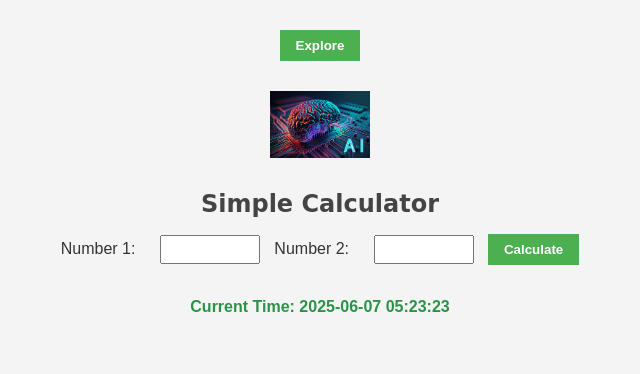
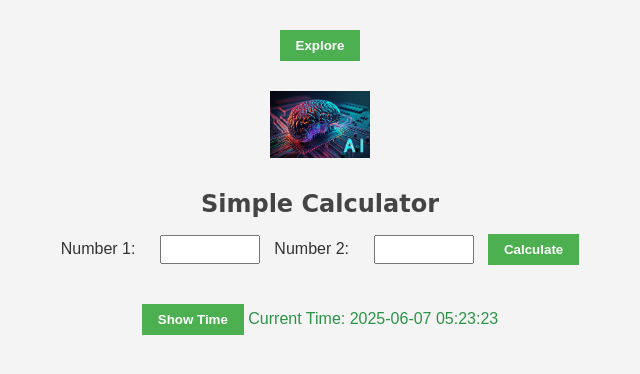
Before and after one commit to nithesh1997/webpack-introduction, a website built with webpack: page src/index.html in a window 1280 px wide. Shown: the whole page, without its empty margins (320-960 px from the left). Built offline with nearby package versions, Linux system fonts and the light colour scheme.

Commit message:
feat: add dynamic lodash import on time display button click
- Replaced static lodash import with dynamic import
- Time display now triggers only after user clicks "Show Time" button
- Used lodash's debounce to limit time updates
- Ensured compatibility with dayjs and existing DOMContentLoaded setup
- Updated event listener logic for #btn-time.

```diff
--- a/src/index.html
+++ b/src/index.html
@@ -1,10 +1,12 @@
 <!DOCTYPE html>
 <html lang="en">
+
 <head>
   <meta charset="UTF-8">
   <meta name="viewport" content="width=device-width, initial-scale=1.0">
   <title>DOM Manipulation Example</title>
 </head>
+
 <body>
 
   <div style="margin-bottom: 30px;">
@@ -27,7 +29,10 @@
 
   <h3 id="text-result"></h3>
 
-  <h4 id="time-check"></h4>
+  <button id="btn-time">Show Time</button>
+  <span id="time-check"></span>
+
 
 </body>
+
 </html>
--- a/src/index.js
+++ b/src/index.js
@@ -1,4 +1,3 @@
-import _ from 'lodash';
 import dayjs from 'dayjs';
 import logo from './assets/images/download.jpg';
 import "./style/style.css";
@@ -45,15 +44,21 @@ document.addEventListener('DOMContentLoaded', () => {
     });
   }
 
-  // Time check element with Lodash debounce and Day.js
+  // Show current time using Lodash debounce on button click
   const timeCheckElement = document.getElementById("time-check");
-  if (timeCheckElement) {
-    const updateTime = _.debounce(() => {
-      const currentTime = dayjs().format("YYYY-MM-DD HH:mm:ss");
-      timeCheckElement.textContent = `Current Time: ${currentTime}`;
-      timeCheckElement.style.color = "#007acc";
-    }, 300);
+  const showTimeButton = document.getElementById("btn-time");
 
-    updateTime()
+  if (timeCheckElement && showTimeButton) {
+    showTimeButton.addEventListener("click", () => {
+      import('lodash').then(({ default: _ }) => {
+        const updateTime = _.debounce(() => {
+          const currentTime = dayjs().format("YYYY-MM-DD HH:mm:ss");
+          timeCheckElement.textContent = `Current Time: ${currentTime}`;
+          timeCheckElement.style.color = "#007acc";
+        }, 300);
+
+        updateTime(); // Call the function once immediately
+      });
+    });
   }
 });
```
Lines whose indentation alone changed are shown as unchanged.
